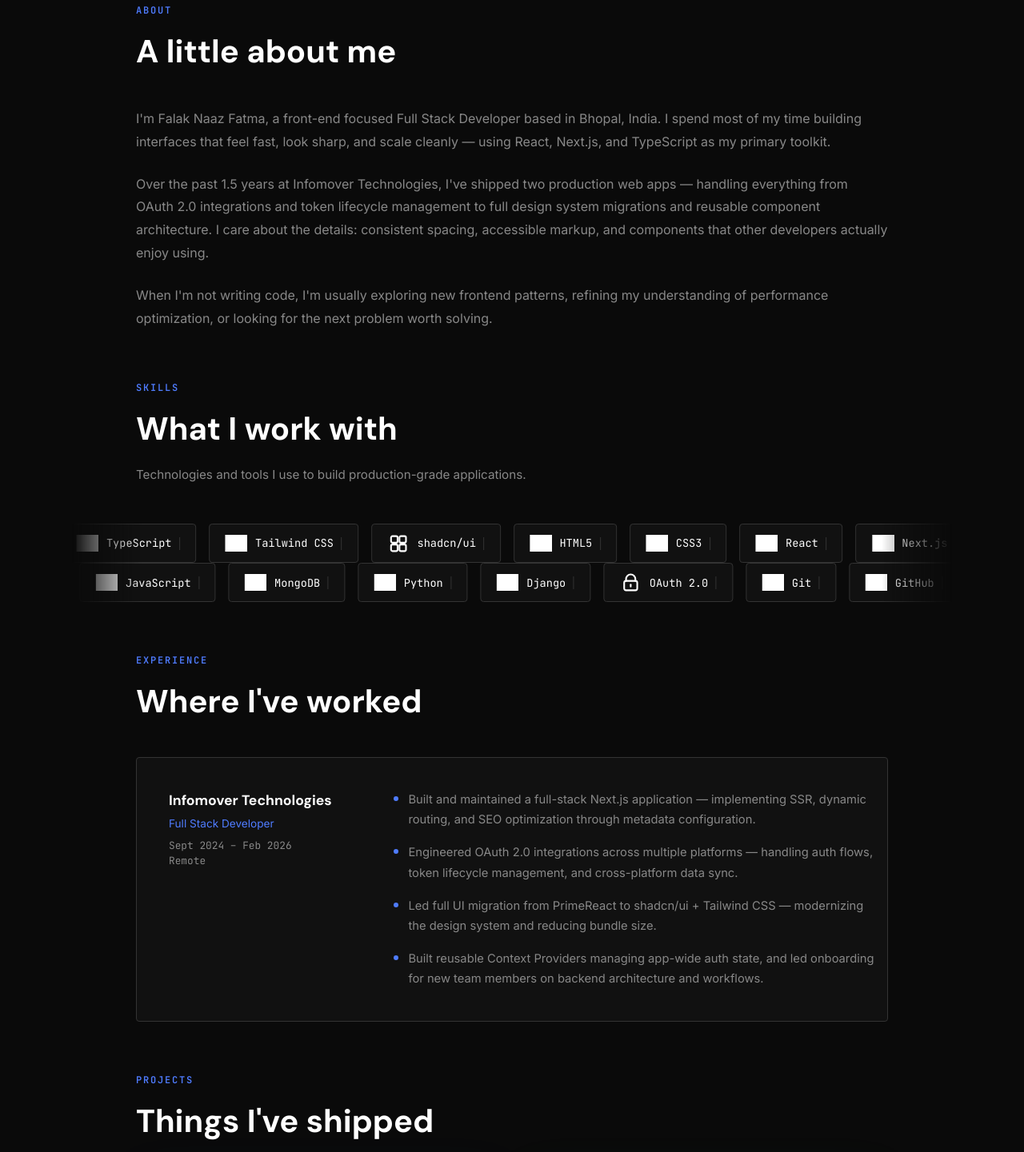
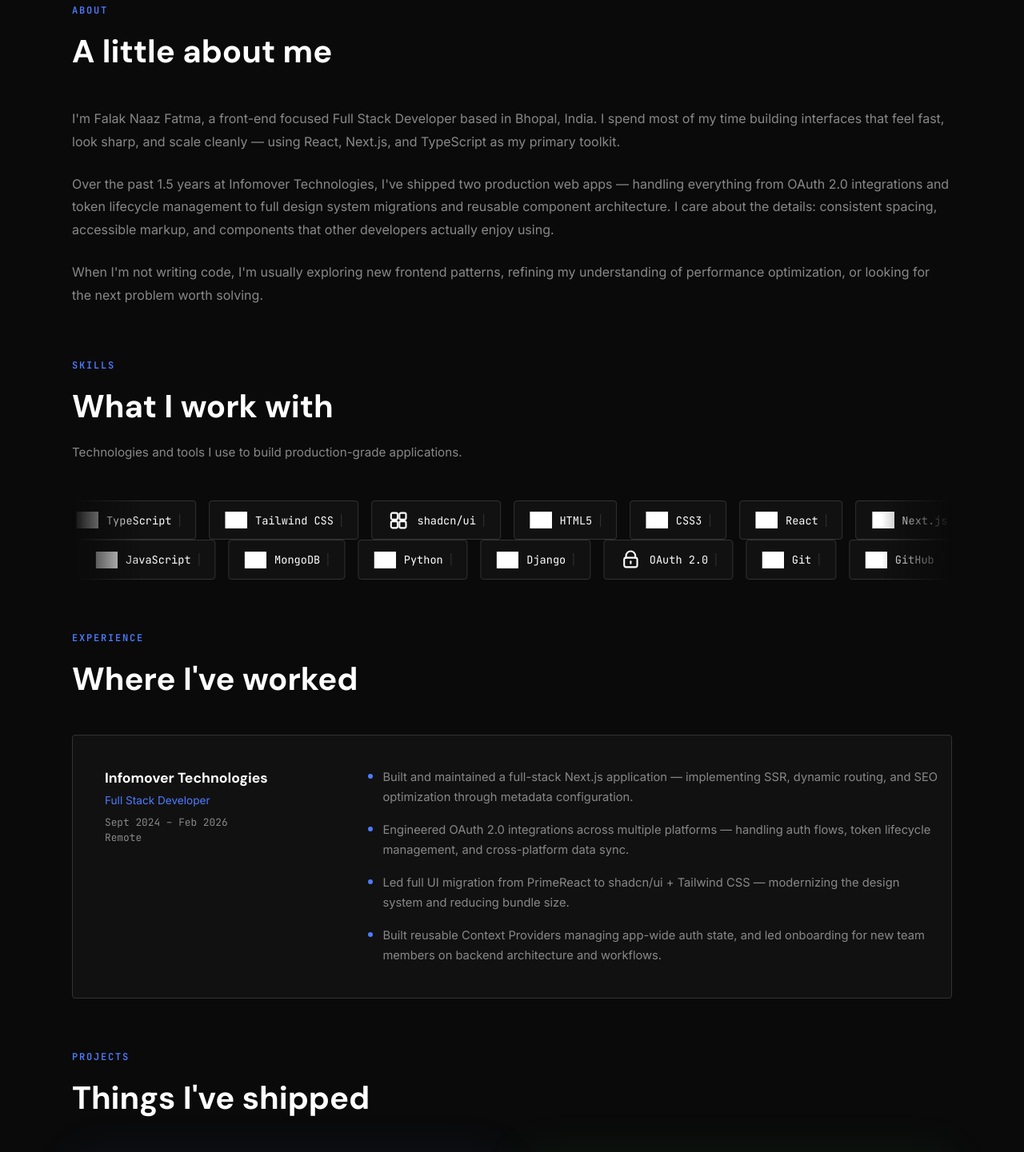
Before and after one commit to falak-naaz-fatma/portfolio, a Next.js app: page / in a window 1280 px wide. Shown: the part 860-2301 px from the top of the page at 80% size. Built offline with nearby package versions, Linux system fonts and the light colour scheme; grey boxes are pictures that could not be loaded.

Commit message:
new resume added

```diff
--- a/src/sections/About.tsx
+++ b/src/sections/About.tsx
@@ -15,14 +15,14 @@ const paragraphs = [
 export function About() {
   return (
     <AnimatedSection id="about" labelledBy="about-title" className="section-padding !pb-0">
-      <motion.div variants={revealItem} className="mb-10 px-6 sm:px-10 md:px-16 lg:px-20">
+      <motion.div variants={revealItem} className="mb-10 px-6 sm:px-10 md:px-16 lg:px-20 xl:px-0">
         <SectionLabel>ABOUT</SectionLabel>
         <h2 id="about-title" className="mt-3 font-heading text-[2.5rem] font-bold text-text">
           A little about me
         </h2>
       </motion.div>
 
-      <motion.div variants={revealItem} className="px-6 sm:px-10 md:px-16 lg:px-20">
+      <motion.div variants={revealItem} className="px-6 sm:px-10 md:px-16 lg:px-20 xl:px-0">
         {paragraphs.map((paragraph) => (
           <p key={paragraph} className="mb-6 text-[1rem] leading-[1.8] text-text-muted last:mb-0">
             {paragraph}
--- a/src/sections/Contact.tsx
+++ b/src/sections/Contact.tsx
@@ -138,7 +138,7 @@ export function Contact() {
 
     return (
         <section ref={ref} id="contact" className="w-full mx-auto max-w-[1100px]" style={{ paddingTop: "64px", paddingBottom: "64px" }}>
-            <div className="px-6 sm:px-10 md:px-16 lg:px-20">
+            <div className="px-6 sm:px-10 md:px-16 lg:px-20 xl:px-0">
                 <motion.h2
                     initial={prefersReducedMotion ? false : { opacity: 0, y: 28 }}
                     animate={isInView ? { opacity: 1, y: 0 } : { opacity: 0, y: 28 }}
--- a/src/sections/ExperienceSection.tsx
+++ b/src/sections/ExperienceSection.tsx
@@ -12,14 +12,14 @@ export function Experience() {
 
   return (
     <AnimatedSection id="experience" labelledBy="experience-title" className="section-padding !pb-0">
-      <motion.div variants={revealItem} className="mb-10 px-6 sm:px-10 md:px-16 lg:px-20">
+      <motion.div variants={revealItem} className="mb-10 px-6 sm:px-10 md:px-16 lg:px-20 xl:px-0">
         <SectionLabel>Experience</SectionLabel>
         <h2 id="experience-title" className="mt-3 font-heading text-[2.5rem] font-bold text-text">
           Where I've worked
         </h2>
       </motion.div>
 
-      <motion.div variants={revealItem} className="px-6 sm:px-10 md:px-16 lg:px-20">
+      <motion.div variants={revealItem} className="px-6 sm:px-10 md:px-16 lg:px-20 xl:px-0">
         <motion.article
           variants={revealItem}
           whileHover={prefersReducedMotion ? undefined : { y: -2 }}
--- a/src/sections/Projects.tsx
+++ b/src/sections/Projects.tsx
@@ -14,14 +14,14 @@ export function Projects() {
 
     return (
         <AnimatedSection id="projects" labelledBy="projects-title" className="section-padding !pb-0">
-            <motion.div variants={revealItem} className="mb-10 px-6 sm:px-10 md:px-16 lg:px-20">
+            <motion.div variants={revealItem} className="mb-10 px-6 sm:px-10 md:px-16 lg:px-20 xl:px-0">
                 <SectionLabel>Projects</SectionLabel>
                 <h2 id="projects-title" className="mt-3 font-heading text-[2.5rem] font-bold text-text">
                     Things I've shipped
                 </h2>
             </motion.div>
 
-            <div className="px-6 sm:px-10 md:px-16 lg:px-20">
+            <div className="px-6 sm:px-10 md:px-16 lg:px-20 xl:px-0">
                 <motion.div variants={revealItem} className="grid gap-6 lg:grid-cols-2">
                     {featuredProjects.map((project) => (
                         <ProjectCard key={project.title} project={project} />
@@ -29,7 +29,7 @@ export function Projects() {
                 </motion.div>
             </div>
 
-            <div className="px-6 sm:px-10 md:px-16 lg:px-20">
+            <div className="px-6 sm:px-10 md:px-16 lg:px-20 xl:px-0">
                 <motion.div variants={revealItem} className="mt-6 grid gap-6 lg:grid-cols-2">
                     {gridProjects.map((project) => (
                         <ProjectCard key={project.title} project={project} />
--- a/src/sections/Skills.tsx
+++ b/src/sections/Skills.tsx
@@ -103,7 +103,7 @@ function MarqueeRow({ skills, direction }: { skills: Skill[]; direction: "left"
 export function Skills() {
   return (
     <AnimatedSection id="skills" labelledBy="skills-title" className="section-padding !pb-0">
-      <motion.div variants={revealItem} className="px-6 sm:px-10 md:px-16 lg:px-20">
+      <motion.div variants={revealItem} className="px-6 sm:px-10 md:px-16 lg:px-20 xl:px-0">
         <SectionLabel>SKILLS</SectionLabel>
         <h2 id="skills-title" className="mt-3 font-heading text-[2.5rem] font-bold text-text">
           What I work with
```
Also changed, not shown: 1 other file (tests, documents, lock files or other folders).
